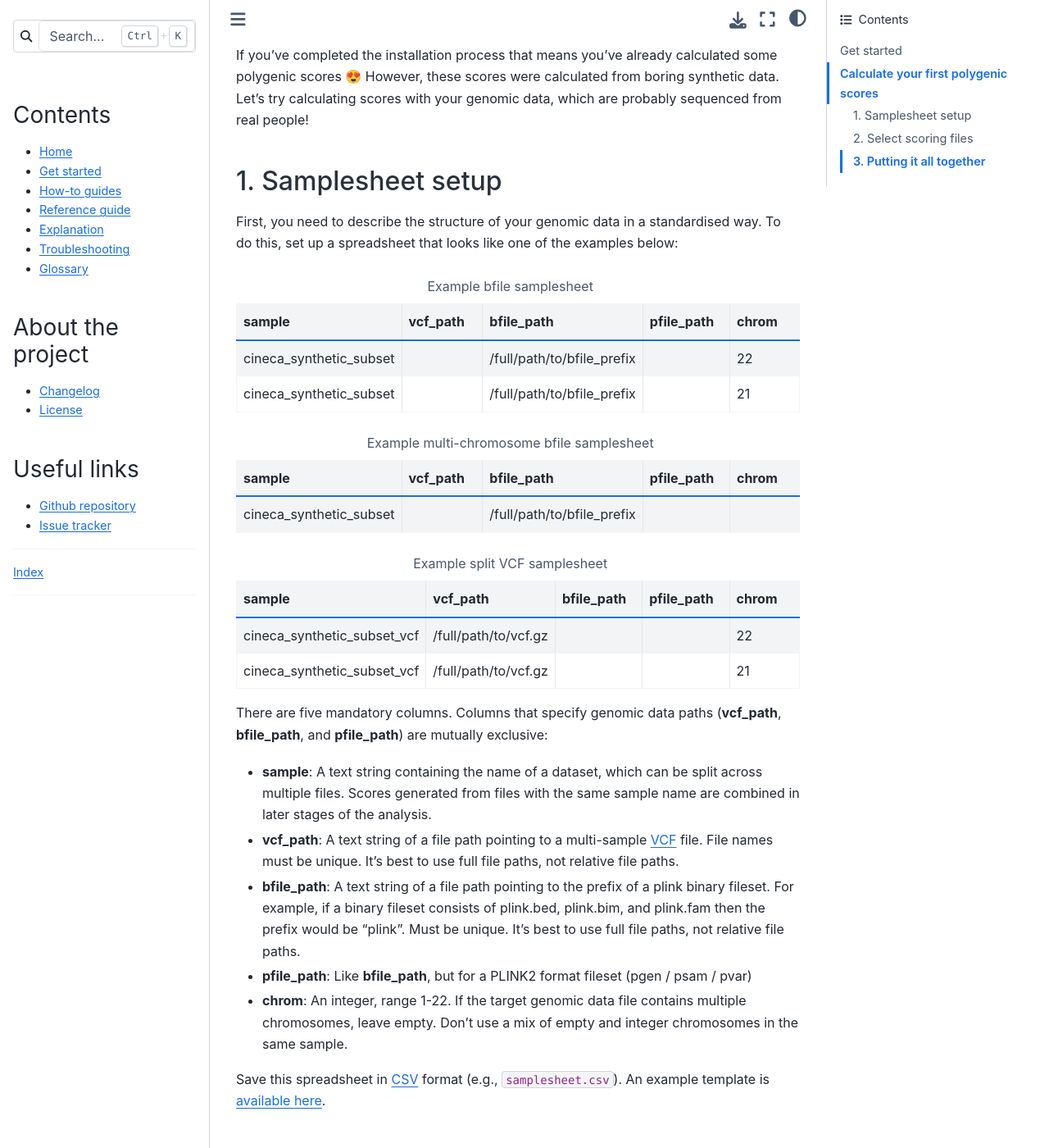
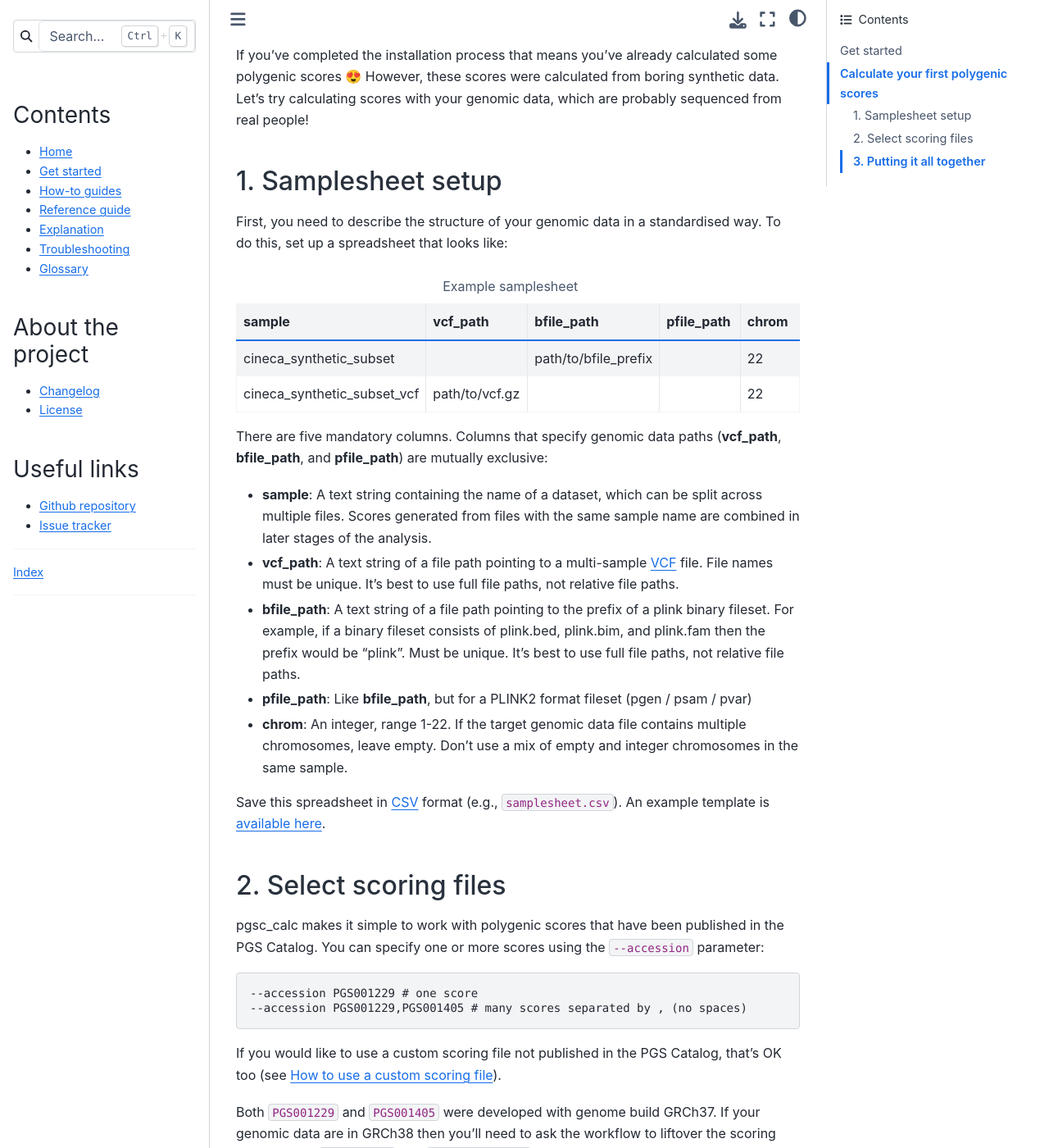
Before and after one commit to PGScatalog/pgsc_calc, a Sphinx documentation site: the page built from docs/getting-started.rst, in a window 1280 px wide and 1400 px high, scrolled down 1355 px. Shown: the whole window at 82% size. Built offline with Sphinx 7.4.7 and the Sphinx Book theme 1.1.4, drawn with Linux system fonts in a browser that asks for light colours; some of the changed text lies outside the part shown.

Commit message:
Revert "yue ji's feedback :)"
This reverts commit 5ec2acb216be9bb7c5f2121472057010abbea5b1.

```diff
--- a/docs/conf.py
+++ b/docs/conf.py
@@ -18,8 +18,8 @@
 # -- Project information -----------------------------------------------------
 
 project = 'Polygenic Score (PGS) Catalog Calculator'
-copyright = 'Polygenic Score (PGS) Catalog team (licensed under Apache License V2)'
-#author = 'Polygenic Score (PGS) Catalog team'
+copyright = '2022, PGS Catalog team'
+author = 'Polygenic Score (PGS) Catalog team'
 
 
 # -- General configuration ---------------------------------------------------
--- a/docs/getting-started.rst
+++ b/docs/getting-started.rst
@@ -82,9 +82,9 @@ genomic data, which are probably sequenced from real people!
 --------------------
 
 First, you need to describe the structure of your genomic data in a standardised
-way. To do this, set up a spreadsheet that looks like one of the examples below:
+way. To do this, set up a spreadsheet that looks like:
 
-.. list-table:: Example bfile samplesheet
+.. list-table:: Example samplesheet
    :widths: 20 20 20 20 20
    :header-rows: 1
 
@@ -95,49 +95,14 @@ way. To do this, set up a spreadsheet that looks like one of the examples below:
      - chrom
    * - cineca_synthetic_subset
      -
-     - /full/path/to/bfile_prefix
+     - path/to/bfile_prefix
      -
      - 22
-   * - cineca_synthetic_subset
-     -
-     - /full/path/to/bfile_prefix
-     -
-     - 21
-
-.. list-table:: Example multi-chromosome bfile samplesheet
-   :widths: 20 20 20 20 20
-   :header-rows: 1
-
-   * - sample
-     - vcf_path
-     - bfile_path
-     - pfile_path
-     - chrom
-   * - cineca_synthetic_subset
-     -
-     - /full/path/to/bfile_prefix
-     -
-     -
-
-.. list-table:: Example split VCF samplesheet
-   :widths: 20 20 20 20 20
-   :header-rows: 1
-
-   * - sample
-     - vcf_path
-     - bfile_path
-     - pfile_path
-     - chrom
    * - cineca_synthetic_subset_vcf
-     - /full/path/to/vcf.gz
+     - path/to/vcf.gz
      -
      -
      - 22
-   * - cineca_synthetic_subset_vcf
-     - /full/path/to/vcf.gz
-     -
-     -
-     - 21
 
 There are five mandatory columns. Columns that specify genomic data paths
 (**vcf_path**, **bfile_path**, and **pfile_path**) are mutually exclusive:
--- a/docs/how-to/samplesheet.rst
+++ b/docs/how-to/samplesheet.rst
@@ -33,8 +33,7 @@ structure:
      -
      - 22
 
-The file should be in :term:`CSV` format. A template is `available here`_ (right
-click the link and "save as" to download).
+The file should be in :term:`CSV` format. A template is `available here`_.
 
 There are five mandatory columns. Columns that specify genomic data paths
 (**vcf_path**, **bfile_path**, and **pfile_path**) are mutually exclusive:
@@ -52,4 +51,4 @@ There are five mandatory columns. Columns that specify genomic data paths
 - **chrom**: An integer, range 1-22. If the target genomic data contains
   multiple chromosomes, leave empty.
 
-.. _`available here`: https://raw.githubusercontent.com/PGScatalog/pgsc_calc/dev/assets/examples/samplesheet.csv
+.. _`available here`: https://github.com/PGScatalog/pgsc_calc/blob/dev/assets/examples/samplesheet.csv
--- a/docs/reference/index.rst
+++ b/docs/reference/index.rst
@@ -6,5 +6,5 @@ Reference guides
 .. toctree::
    :maxdepth: 1
 
+   input
    params
-   input
```
Also changed, not shown: other parts of docs/getting-started.rst (+2 -3 lines), docs/reference/input.rst (+1 -7 lines), docs/troubleshooting.rst (+0 -12 lines).
